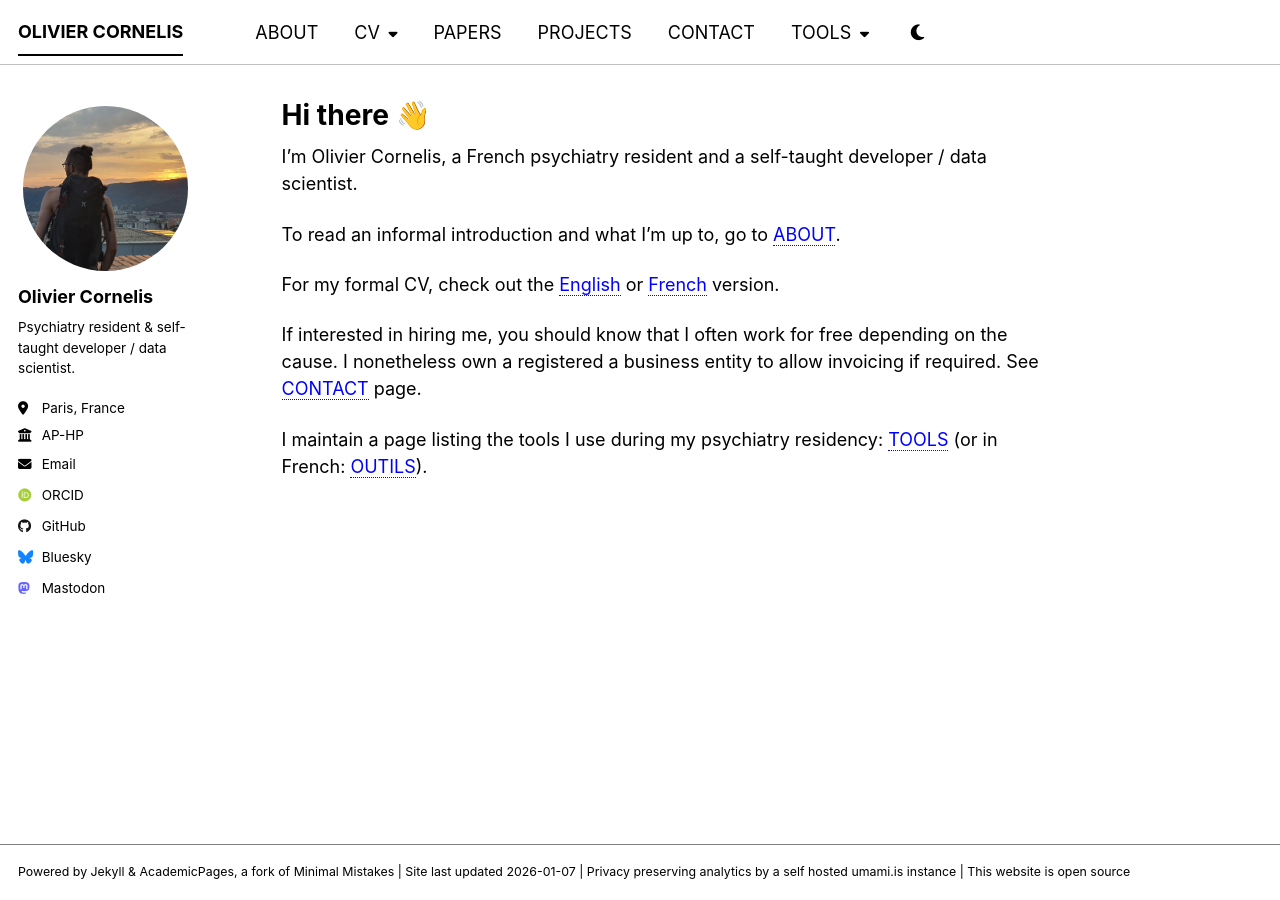
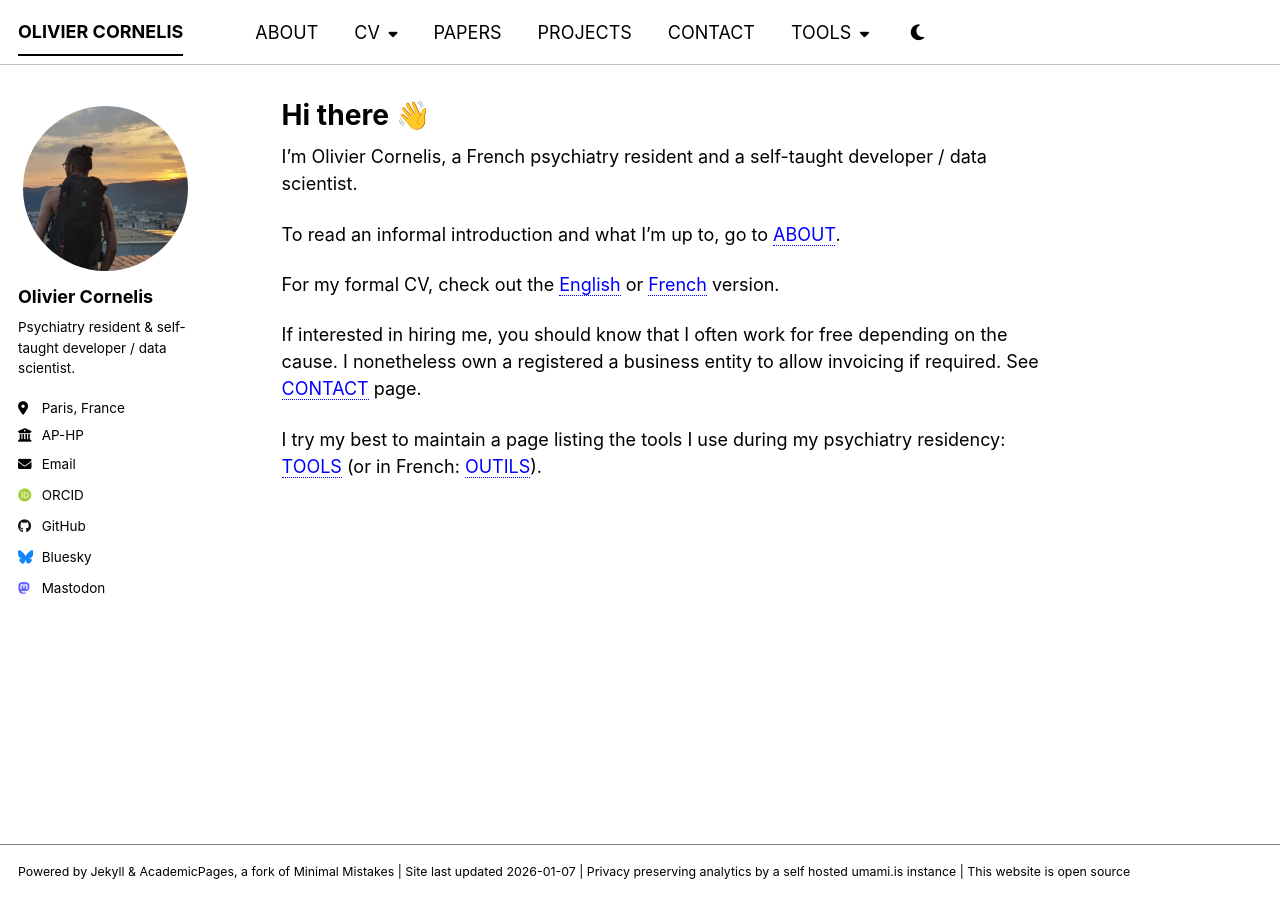
Before and after one commit to thiswillbeyourgithub/website, a Jekyll site: the page built from _pages/start.md, in a window 1280 px wide. Built offline with Jekyll 4.4.1, drawn with Linux system fonts in a browser that asks for light colours; some web fonts are replaced.

Commit message:
try my best
Signed-off-by: thiswillbeyourgithub <26625900+thiswillbeyourgithub@users.noreply.github.com>

```diff
--- a/_pages/start.md
+++ b/_pages/start.md
@@ -14,4 +14,4 @@
 
 If interested in hiring me, you should know that I often work for free depending on the cause. I nonetheless own a registered a business entity to allow invoicing if required. See [CONTACT](./contact.md) page.
 
-I maintain a page listing the tools I use during my psychiatry residency: [TOOLS](./tools_en) (or in French: [OUTILS](./tools_fr)).
+I try my best to maintain a page listing the tools I use during my psychiatry residency: [TOOLS](./tools_en) (or in French: [OUTILS](./tools_fr)).
```
Also changed, not shown: _pages/about.md (+1 -1 lines).
